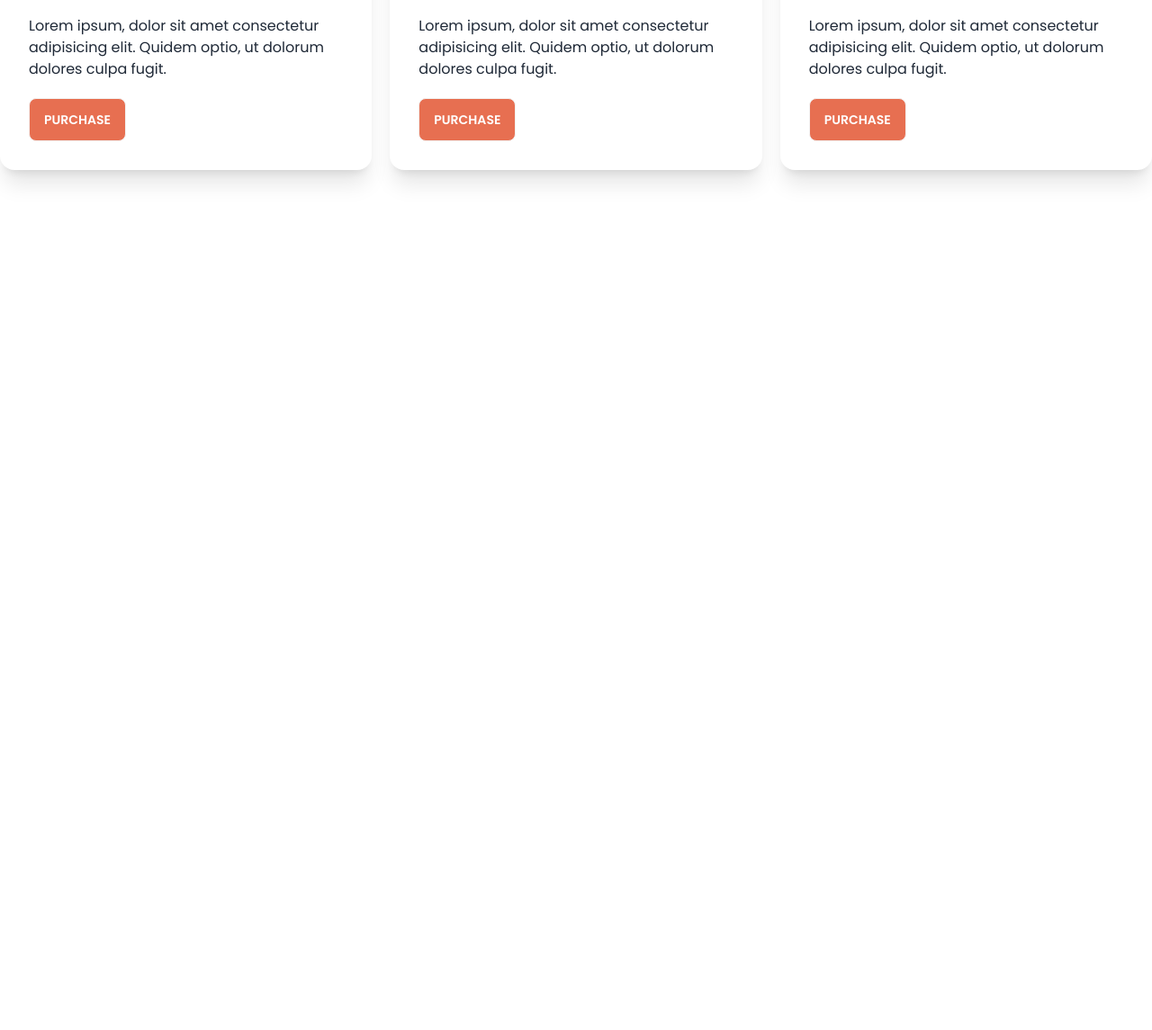
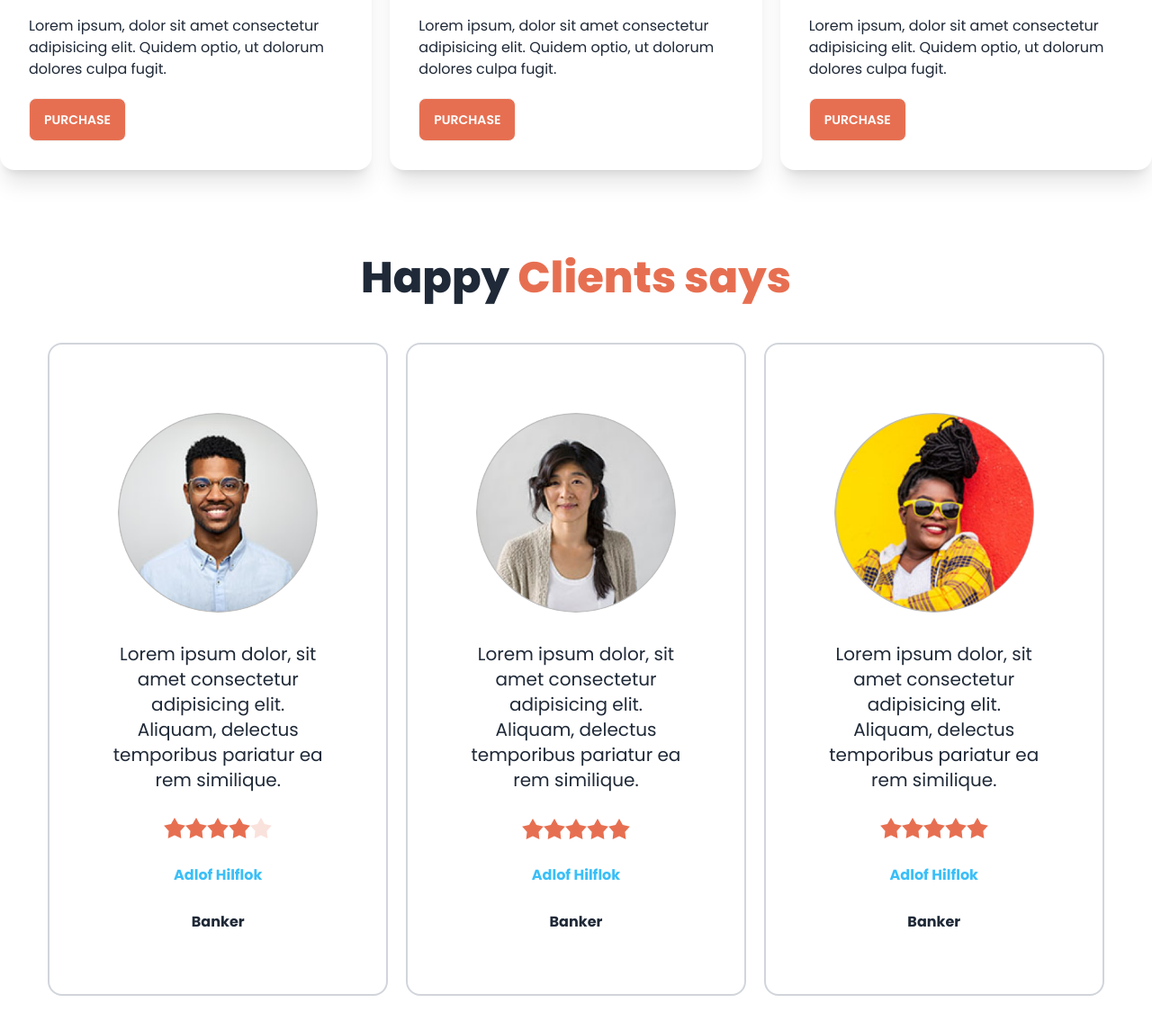
Before and after one commit to rootnure/biker-zone-DaisyUI-13, a plain HTML site: page index.html in a window 1280 px wide. Shown: the part 1239-2384 px from the top of the page at 90% size. Before the commit the page ends 1524 px from the top, so only its background shows below. Drawn offline with nearby package versions, Linux system fonts and the light colour scheme.

Commit message:
Happy Clients section added

```diff
--- a/index.html
+++ b/index.html
@@ -201,7 +201,7 @@
             <h3 class="text-5xl font-extrabold">Latest News</h3>
             <p class="text-xl text-orange-500">Lorem ipsum dolor sit.</p>
          </div>
-         <!-- cards container -->
+         <!-- news cards container -->
          <div class="grid gap-5 grid-cols-1 md:grid-cols-2 lg:grid-cols-3">
             <!-- card 1 -->
             <div class="card bg-base-100 shadow-xl">
@@ -247,6 +247,83 @@
             </div>
          </div>
       </section>
+
+      <!-- happy clients -->
+      <section class="my-24 w-11/12 mx-auto">
+         <!-- section header -->
+         <div class="text-center space-y-3 mb-12">
+            <h3 class="text-5xl font-extrabold">Happy <span class="text-bike-primary">Clients says</span></h3>
+         </div>
+         <!-- review cards container -->
+         <div class="grid gap-5 grid-cols-1 md:grid-cols-2 lg:grid-cols-3">
+            <!-- user review card 1 -->
+            <div class="card bg-base-100 p-9 border-2 border-gray-300">
+               <figure class="px-10 pt-10">
+                  <img src="./images/others/user-1.png" alt="Client" class="rounded-full" />
+               </figure>
+               <div class="card-body items-center text-center space-y-2 md:space-y-5">
+                  <p class="text-sm md:text-xl">Lorem ipsum dolor, sit amet consectetur adipisicing elit. Aliquam,
+                     delectus
+                     temporibus pariatur ea rem similique.</p>
+                  <!-- star ratings -->
+                  <div class="rating">
+                     <input type="radio" name="rating-1" class="mask mask-star-2 bg-bike-primary" />
+                     <input type="radio" name="rating-1" class="mask mask-star-2 bg-bike-primary" />
+                     <input type="radio" name="rating-1" class="mask mask-star-2 bg-bike-primary" />
+                     <input type="radio" name="rating-1" class="mask mask-star-2 bg-bike-primary" checked />
+                     <input type="radio" name="rating-1" class="mask mask-star-2 bg-bike-primary" />
+                  </div>
+                  <!-- author -->
+                  <p class="text-info font-bold">Adlof Hilflok</p>
+                  <!-- position -->
+                  <p class="font-bold">Banker</p>
+               </div>
+            </div>
+            <!-- user review card 2 -->
+            <div class="card bg-base-100 p-9 border-2 border-gray-300">
+               <figure class="px-10 pt-10">
+                  <img src="./images/others/user-2.png" alt="Client" class="rounded-full" />
+               </figure>
+               <div class="card-body items-center text-center space-y-2 md:space-y-5">
+                  <p class="text-sm md:text-xl">Lorem ipsum dolor, sit amet consectetur adipisicing elit. Aliquam,
+                     delectus
+                     temporibus pariatur ea rem similique.</p>
+                  <div class="rating">
+                     <input type="radio" name="rating-2" class="mask mask-star-2 bg-bike-primary" />
+                     <input type="radio" name="rating-2" class="mask mask-star-2 bg-bike-primary" />
+                     <input type="radio" name="rating-2" class="mask mask-star-2 bg-bike-primary" />
+                     <input type="radio" name="rating-2" class="mask mask-star-2 bg-bike-primary" />
+                     <input type="radio" name="rating-2" class="mask mask-star-2 bg-bike-primary" checked />
+                  </div>
+                  <p class="text-info font-bold">Adlof Hilflok</p>
+                  <p class="font-bold">Banker</p>
+               </div>
+            </div>
+            <!-- user review card 3 -->
+            <div class="card bg-base-100 p-9 border-2 border-gray-300">
+               <figure class="px-10 pt-10">
+                  <img src="./images/others/user-3.png" alt="Client" class="rounded-full" />
+               </figure>
+               <div class="card-body items-center text-center space-y-2 md:space-y-5">
+                  <p class="text-sm md:text-xl">Lorem ipsum dolor, sit amet consectetur adipisicing elit. Aliquam,
+                     delectus
+                     temporibus pariatur ea rem similique.</p>
+                  <!-- star ratings -->
+                  <div class="rating">
+                     <input type="radio" name="rating-3" class="mask mask-star-2 bg-bike-primary" />
+                     <input type="radio" name="rating-3" class="mask mask-star-2 bg-bike-primary" />
+                     <input type="radio" name="rating-3" class="mask mask-star-2 bg-bike-primary" />
+                     <input type="radio" name="rating-3" class="mask mask-star-2 bg-bike-primary" />
+                     <input type="radio" name="rating-3" class="mask mask-star-2 bg-bike-primary" checked />
+                  </div>
+                  <!-- author -->
+                  <p class="text-info font-bold">Adlof Hilflok</p>
+                  <!-- position -->
+                  <p class="font-bold">Banker</p>
+               </div>
+            </div>
+         </div>
+      </section>
    </main>
    <footer>
 
```
